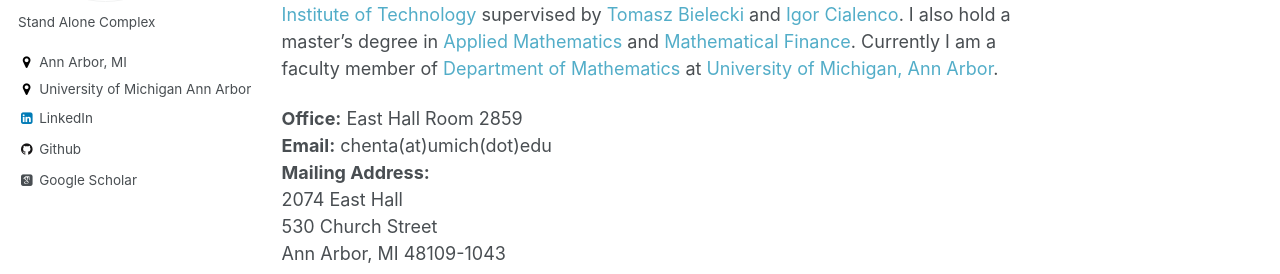
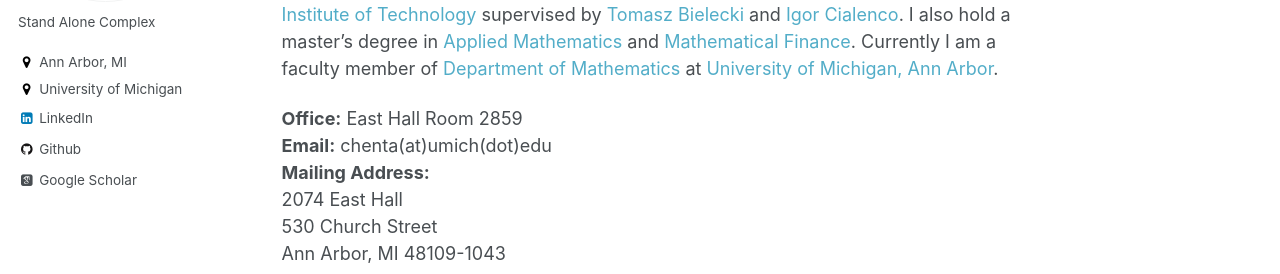
Before and after one commit to cherntodd/cherntodd.github.io, a Jekyll site: the page built from _pages/about.md, in a window 1280 px wide. Shown: the part 291-565 px from the top of the page. Built offline with Jekyll 4.4.1, drawn with Linux system fonts in a browser that asks for light colours; some web fonts are replaced.

Commit message:
no message

```diff
--- a/_config.yml
+++ b/_config.yml
@@ -82,7 +82,7 @@ author:
   avatar           : "Chen.jpg"
   bio              : "Stand Alone Complex"
   location         : "Ann Arbor, MI"
-  employer         : "University of Michigan Ann Arbor"
+  employer         : "University of Michigan"
   googlescholar    : "https://scholar.google.com/citations?user=K1hOJuEAAAAJ"
   email            :
   uri              :
```
